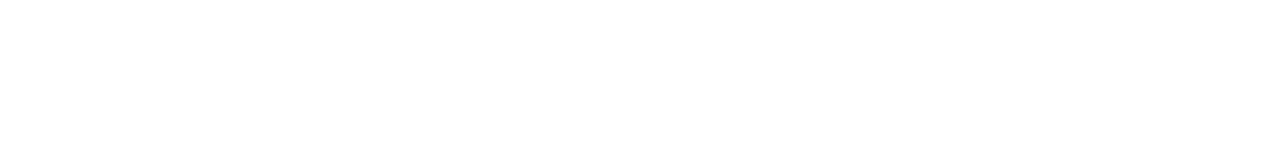
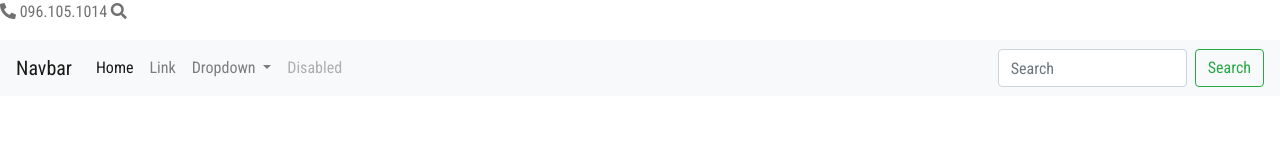
Before and after one commit to iIlumi/cyber_movieBS, a plain HTML site: page index.html in a window 1280 px wide. Drawn offline with nearby package versions, Linux system fonts and the light colour scheme.

Commit message:
copy navbar from BS docs template

```diff
--- a/index.html
+++ b/index.html
@@ -22,7 +22,51 @@
 </head>
 
 <body>
-    <header></header>
+    <header>
+        <!-- Thường lồng bên trong thẻ p chỉ là thẻ inline
+            lồng thẻ span vào để dễ gọi css ra
+        -->
+        <p>
+            <i class="fas fa-phone-alt"></i>
+            <span>096.105.1014</span>
+            <i class="fa fa-search"></i>
+        </p>
+        <nav class="navbar navbar-expand-lg navbar-light bg-light">
+            <a class="navbar-brand" href="#">Navbar</a>
+            <button class="navbar-toggler" type="button" data-toggle="collapse" data-target="#navbarSupportedContent" aria-controls="navbarSupportedContent" aria-expanded="false" aria-label="Toggle navigation">
+              <span class="navbar-toggler-icon"></span>
+            </button>
+
+            <div class="collapse navbar-collapse" id="navbarSupportedContent">
+              <ul class="navbar-nav mr-auto">
+                <li class="nav-item active">
+                  <a class="nav-link" href="#">Home <span class="sr-only">(current)</span></a>
+                </li>
+                <li class="nav-item">
+                  <a class="nav-link" href="#">Link</a>
+                </li>
+                <li class="nav-item dropdown">
+                  <a class="nav-link dropdown-toggle" href="#" id="navbarDropdown" role="button" data-toggle="dropdown" aria-haspopup="true" aria-expanded="false">
+                    Dropdown
+                  </a>
+                  <div class="dropdown-menu" aria-labelledby="navbarDropdown">
+                    <a class="dropdown-item" href="#">Action</a>
+                    <a class="dropdown-item" href="#">Another action</a>
+                    <div class="dropdown-divider"></div>
+                    <a class="dropdown-item" href="#">Something else here</a>
+                  </div>
+                </li>
+                <li class="nav-item">
+                  <a class="nav-link disabled" href="#" tabindex="-1" aria-disabled="true">Disabled</a>
+                </li>
+              </ul>
+              <form class="form-inline my-2 my-lg-0">
+                <input class="form-control mr-sm-2" type="search" placeholder="Search" aria-label="Search">
+                <button class="btn btn-outline-success my-2 my-sm-0" type="submit">Search</button>
+              </form>
+            </div>
+          </nav>
+    </header>
     <div class="movieCarousel"></div>
     <div class="newIn"></div>
     <div class="showTimes"></div>
@@ -34,7 +78,9 @@
 
     <script src="https://code.jquery.com/jquery-3.5.1.min.js"></script>
 
-    <script src="https://cdn.jsdelivr.net/npm/bootstrap@4.5.3/dist/js/bootstrap.bundle.min.js" integrity="sha384-ho+j7jyWK8fNQe+A12Hb8AhRq26LrZ/JpcUGGOn+Y7RsweNrtN/tE3MoK7ZeZDyx" crossorigin="anonymous"></script>
+    <script src="https://cdn.jsdelivr.net/npm/bootstrap@4.5.3/dist/js/bootstrap.bundle.min.js"
+        integrity="sha384-ho+j7jyWK8fNQe+A12Hb8AhRq26LrZ/JpcUGGOn+Y7RsweNrtN/tE3MoK7ZeZDyx"
+        crossorigin="anonymous"></script>
 </body>
 
 </html>
```
